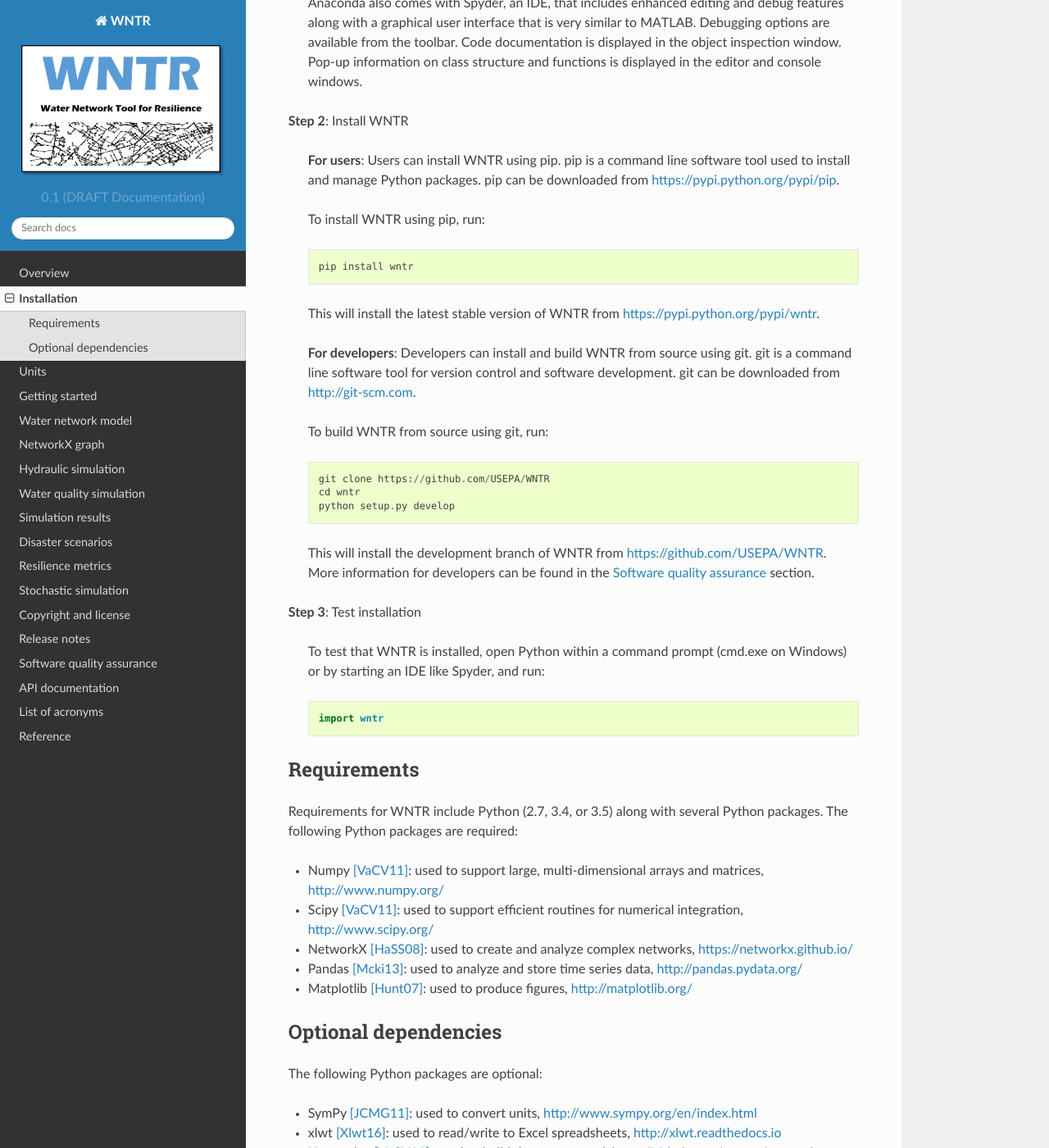
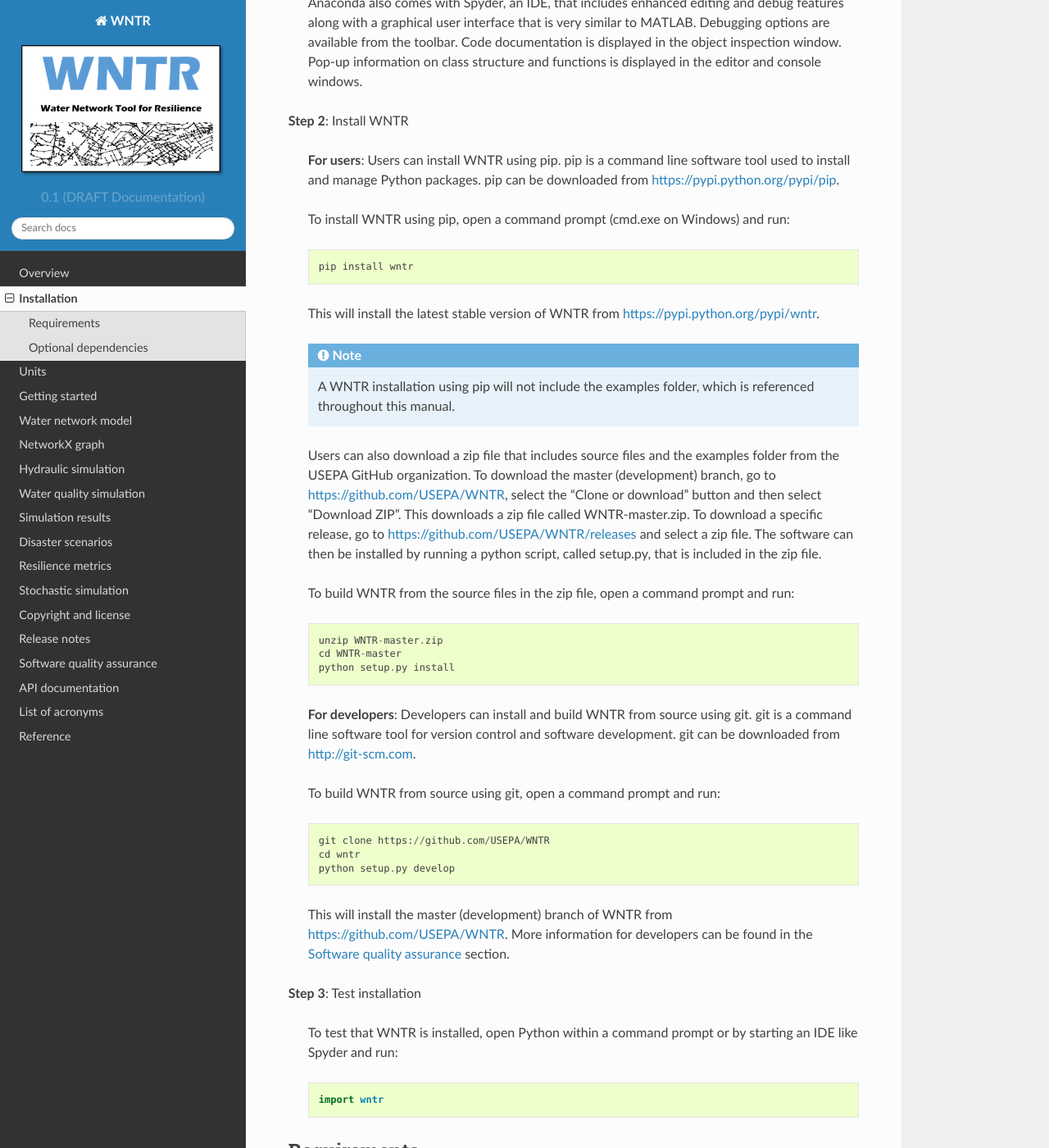
Before and after one commit to USEPA/WNTR, a Sphinx documentation site: the page built from documentation/installation.rst, in a window 1280 px wide and 1400 px high, scrolled down 480 px. Shown: the whole window at 82% size. Built offline with Sphinx 7.4.7 and the Read the Docs theme 2.0.0, drawn with Linux system fonts in a browser that asks for light colours.

Commit message:
Bug fix in docs to include updated line numbers for code examples. Added installation instructions using zip files.

```diff
--- a/documentation/hydraulics.rst
+++ b/documentation/hydraulics.rst
@@ -8,7 +8,7 @@ used to run water quality simulations, as described in :ref:`water_quality_simul
 Hydraulic simulation using the EPANET simulator is run using the following code.
 
 .. literalinclude:: ../examples/hydraulic_simulation.py
-   :lines: 11-12
+   :lines: 12-13
 
 The WNTR simulator is a pure Python simulation engine based on the same equations
 as EPANET.  The WNTR simulator does not include equations to run water quality
@@ -17,7 +17,7 @@ in demand-driven and pressure-driven demand mode.
 Hydraulic simulation using the WNTR simulator is run using the following code.
 
 .. literalinclude:: ../examples/hydraulic_simulation.py
-   :lines: 15-16
+   :lines: 16-17
 
 The example **hydraulic_simulation.py** can be used to run both simulators and
 pause/restart simulation.
--- a/documentation/installation.rst
+++ b/documentation/installation.rst
@@ -26,28 +26,42 @@ WNTR can be installed as a Python package using standard open source software to
 	pip is a command line software tool used to install and manage Python
 	packages.  pip can be downloaded from https://pypi.python.org/pypi/pip.
 
-	To install WNTR using pip, run::
+	To install WNTR using pip, open a command prompt (cmd.exe on Windows) and run::
 
 		pip install wntr
 
 	This will install the latest stable version of WNTR from https://pypi.python.org/pypi/wntr.
 
+	.. note:: A WNTR installation using pip will not include the examples folder, which is referenced throughout this manual.
+
+	Users can also download a zip file that includes source files and the examples folder from the USEPA GitHub organization.
+	To download the master (development) branch, go to https://github.com/USEPA/WNTR, select the "Clone or download" button and then select "Download ZIP".
+	This downloads a zip file called WNTR-master.zip.
+	To download a specific release, go to https://github.com/USEPA/WNTR/releases and select a zip file.
+	The software can then be installed by running a python script, called setup.py, that is included in the zip file.
+
+	To build WNTR from the source files in the zip file, open a command prompt and run::
+
+		unzip WNTR-master.zip
+		cd WNTR-master
+		python setup.py install
+
 	**For developers**: Developers can install and build WNTR from source using git.
 	git is a command line software tool for version control and software development.
 	git can be downloaded from http://git-scm.com.
 
-	To build WNTR from source using git, run::
+	To build WNTR from source using git, open a command prompt and run::
 
 		git clone https://github.com/USEPA/WNTR
 		cd wntr
 		python setup.py develop
 
-	This will install the development branch of WNTR from https://github.com/USEPA/WNTR.
+	This will install the master (development) branch of WNTR from https://github.com/USEPA/WNTR.
 	More information for developers can be found in the :ref:`developers` section.
 
 **Step 3**: Test installation
 
-	To test that WNTR is installed, open Python within a command prompt (cmd.exe on Windows) or by starting an IDE like Spyder, and run::
+	To test that WNTR is installed, open Python within a command prompt or by starting an IDE like Spyder and run::
 
 		import wntr
 
--- a/documentation/networkxgraph.rst
+++ b/documentation/networkxgraph.rst
@@ -15,15 +15,15 @@ The example **networkx_graph.py** can be used to generate a graph from a water n
 A copy of the graph can an be obtained using the following function.
 
 .. literalinclude:: ../examples/networkx_graph.py
-   :lines: 7
+   :lines: 8
 
 The graph is stored as a nested dictionary.  The nodes and links (note that links are called `edges` in the graph)
 can be accessed using the following.
 
 .. literalinclude:: ../examples/networkx_graph.py
-   :lines: 9-11
+   :lines: 10-12
 
 The graph can be used to access NetworkX methods, for example
 
 .. literalinclude:: ../examples/networkx_graph.py
-   :lines: 2,13-16
+   :lines: 3,14-17
```
Also changed, not shown: documentation/resultsobject.rst (+6 -6 lines).
